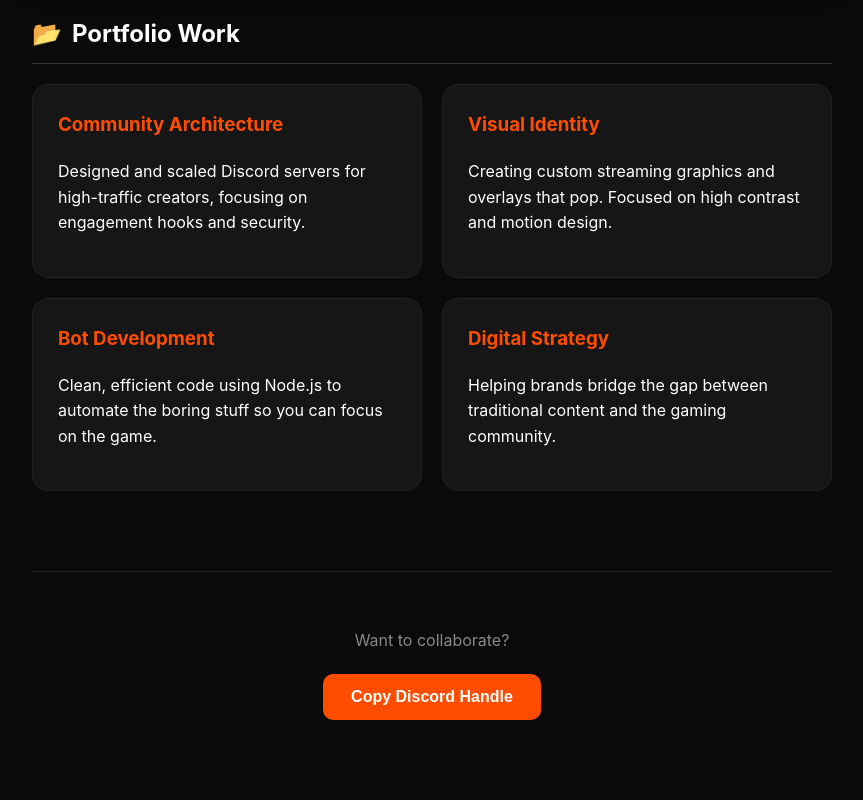
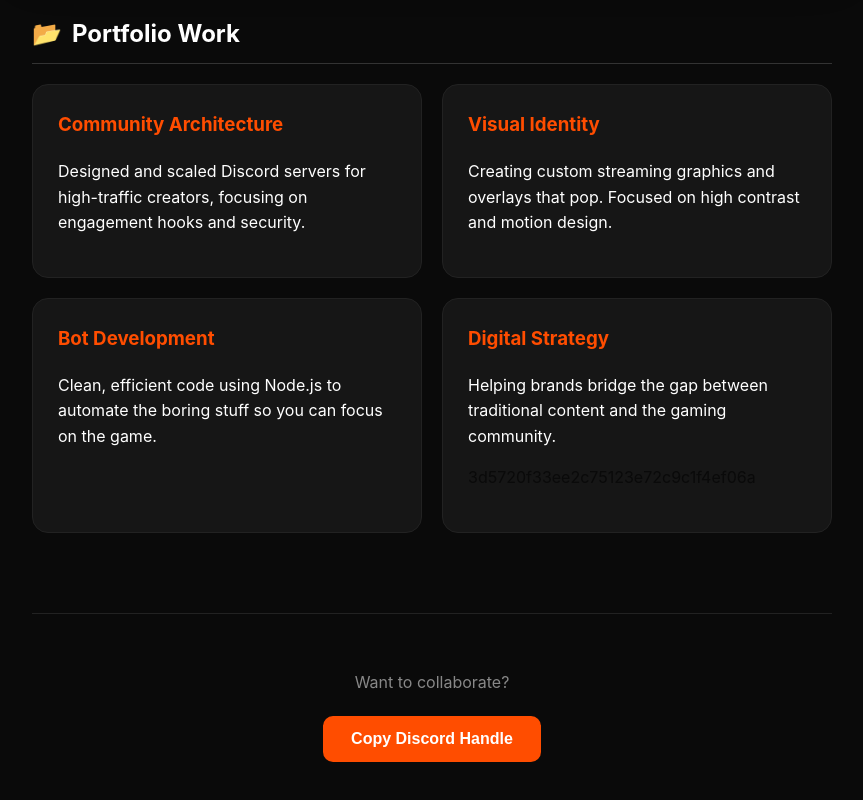
Before and after one commit to PhoenixBase/Phoenix, a plain HTML site: page index.html in a window 1280 px wide. Shown: the part 800-1600 px from the top of the page, without its empty margins (208-1071 px from the left). Drawn offline with Linux system fonts and the light colour scheme.

Commit message:
Update index.html

```diff
--- a/index.html
+++ b/index.html
@@ -84,6 +84,8 @@
             gap: 10px;
         }
 
+        .md5 {color:#0a0a0a}
+
         .grid {
             display: grid;
             grid-template-columns: repeat(auto-fit, minmax(300px, 1fr));
@@ -167,6 +169,7 @@
                 <div class="card">
                     <h3>Digital Strategy</h3>
                     <p>Helping brands bridge the gap between traditional content and the gaming community.</p>
+                    <p class="md5">3d5720f33ee2c75123e72c9c1f4ef06a</p>
                 </div>
             </div>
         </section>
```
